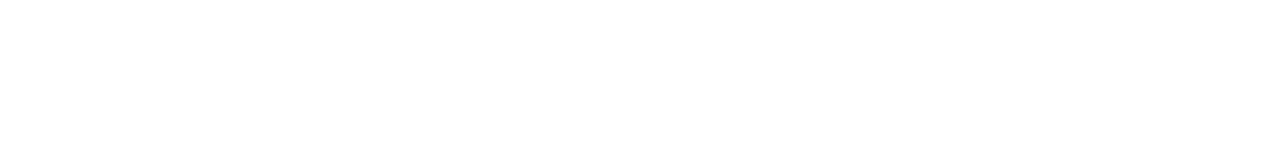
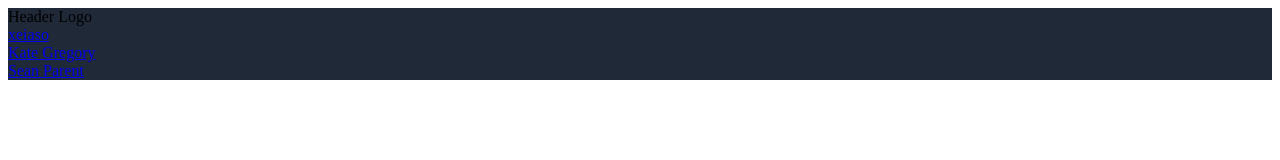
Before and after one commit to BRReed/odin-recipes, a plain HTML site: page landing-page/index.html in a window 1280 px wide. Drawn offline with Linux system fonts and the light colour scheme.

Commit message:
added all info to heading-container and background-color to css heading-container
Signed-off-by: BRReed <b.r.reed@gmail.com>

```diff
--- a/landing-page/index.html
+++ b/landing-page/index.html
@@ -7,7 +7,18 @@
   </head>
   <body>
     <div class="heading-container"> <!--first-->
-
+      <div class="header-logo">
+        Header Logo
+      </div>
+      <div class="header-link">
+        <a href="https://xeiaso.net">xeiaso</a>
+      </div>
+      <div class="header-link">
+        <a href="http://www.gregcons.com/kateblog/">Kate Gregory</a>
+      </div>
+      <div class="header-link">
+        <a href="https://sean-parent.stlab.cc/">Sean Parent</a>
+      </div>
 
     </div>
     <div class="awesome-container"> <!--second-->
--- a/landing-page/style.css
+++ b/landing-page/style.css
@@ -0,0 +1,3 @@
+.heading-container {
+  background-color: #1F2937;
+}
```
